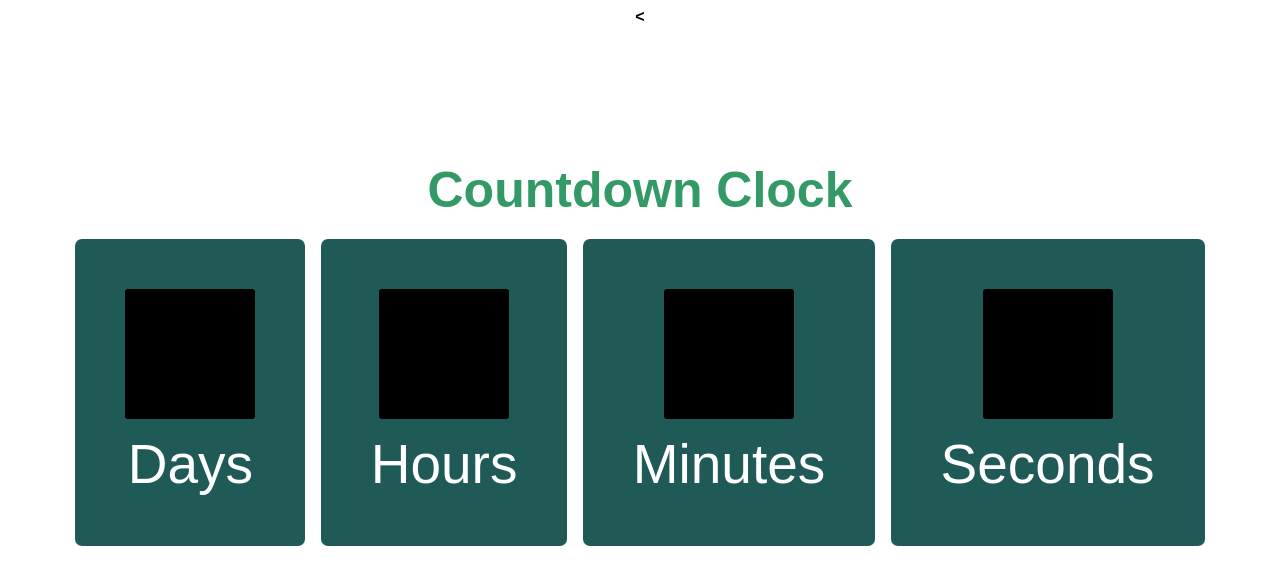
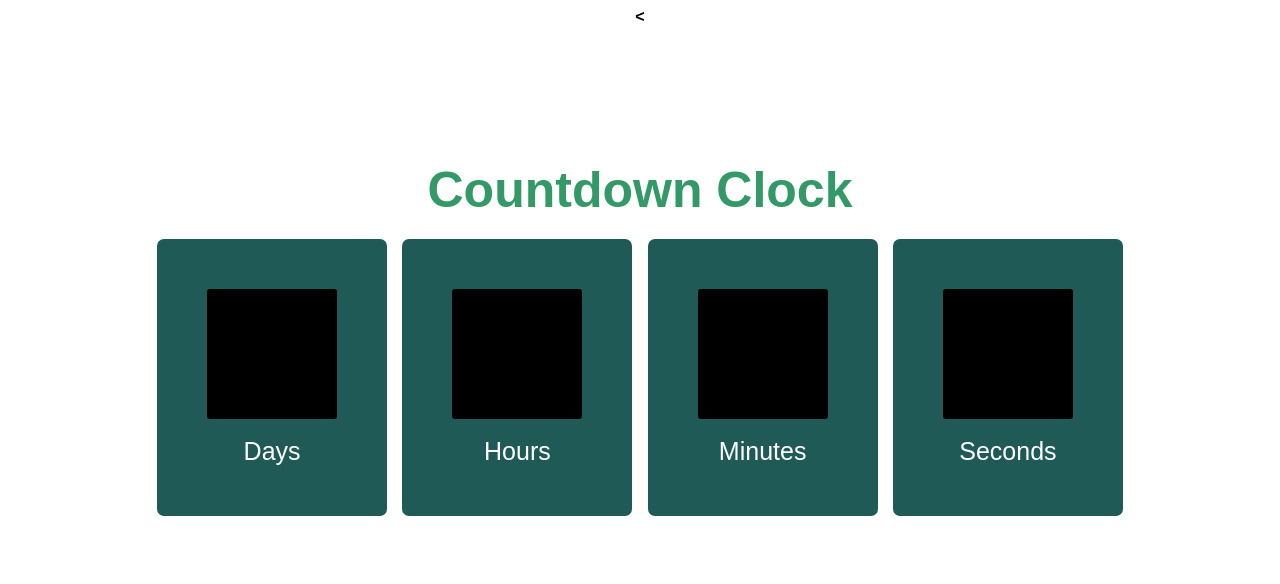
Before and after one commit to scampcoder/countdown-clock, a plain HTML site: page index.html in a window 1280 px wide. Drawn offline with Linux system fonts and the light colour scheme.

Commit message:
Initial style for smalltext

```diff
--- a/style.css
+++ b/style.css
@@ -34,3 +34,8 @@ h1 {
   background-color: #000;
   display: inline-block;
 }
+
+.smalltext {
+  padding-top: 5px;
+  font-size: 25px;
+}
```
